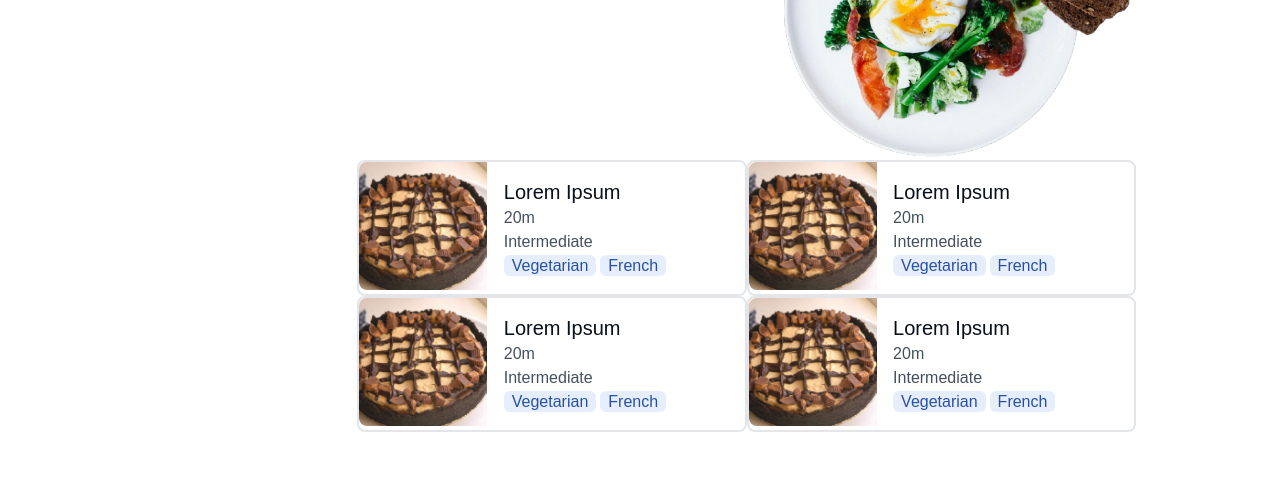
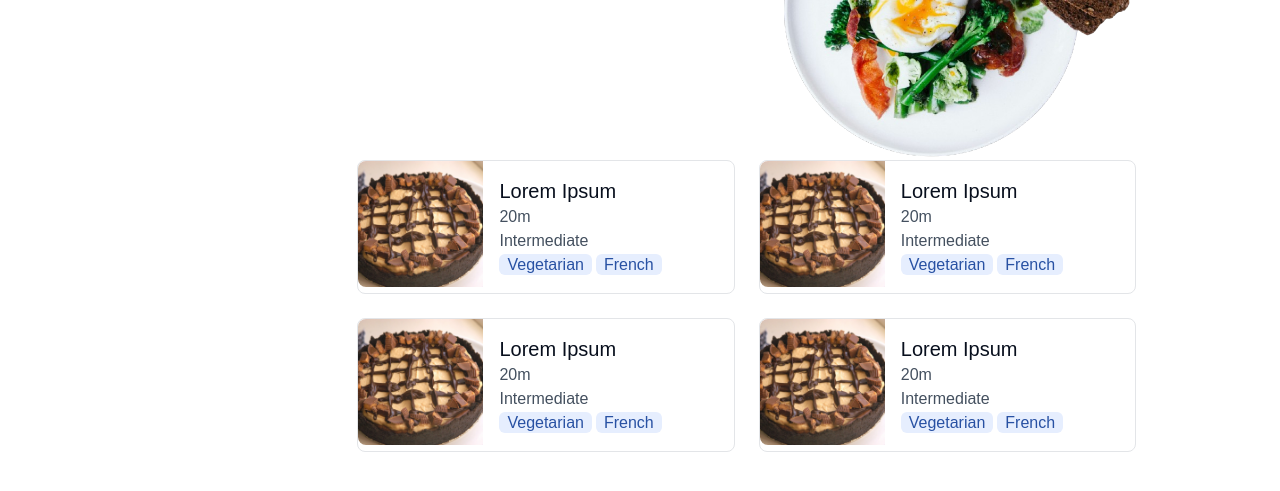
Before and after one commit to DominikLoncar/coding-challenge-recipes, a Gatsby site: page / in a window 1280 px wide. Shown: the part 267-758 px from the top of the page. Built offline with nearby package versions, Linux system fonts and the light colour scheme; Gatsby itself is replaced by a stand-in of ours.

Commit message:
Updated border width to 1px.

```diff
--- a/src/components/Card.js
+++ b/src/components/Card.js
@@ -13,7 +13,7 @@ export default function Card({
   tags = [],
 }) {
   return (
-    <div className="grid grid-cols-3 font-dm-sans border-2 rounded-lg border-athens-gray">
+    <div className="grid grid-cols-3 font-dm-sans border-[1px] rounded-lg border-athens-gray">
       <CardImg />
       <div className="col-start-2 col-end-4 p-4 rounded-tr-lg rounded-br-lg">
         <h3 className="text-xl font-dm-sans text-midnight-blue">{title}</h3>
--- a/src/pages/index.js
+++ b/src/pages/index.js
@@ -18,7 +18,7 @@ const IndexPage = () => {
         <div className="col-start-2 col-end-7 mt-12 mx-36">
           <TitleAndSearchBar />
           <Hero />
-          <div className="grid grid-cols-2">
+          <div className="grid grid-cols-2 gap-6">
             <Card tags={['Vegetarian', 'French']} difficulty={2} />
             <Card tags={['Vegetarian', 'French']} difficulty={2} />
             <Card tags={['Vegetarian', 'French']} difficulty={2} />
```
